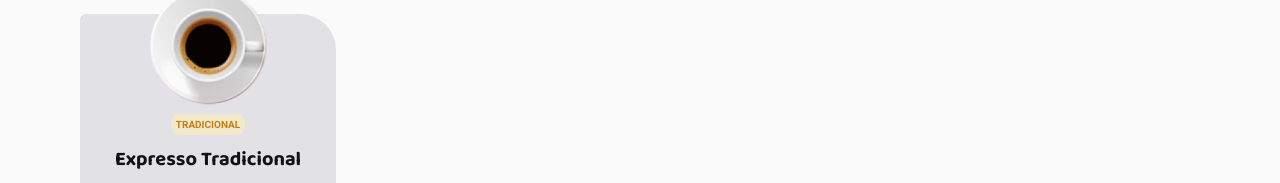
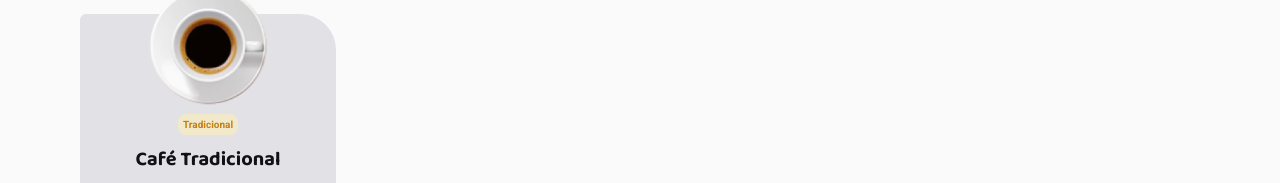
Before and after one commit to gabramos90/coffe-delivery, a React (Vite) app: page / in a window 1280 px wide. Shown: the part 747-930 px from the top of the page. Built offline with nearby package versions, Linux system fonts and the light colour scheme.

Commit message:
product array variables is working

```diff
--- a/src/components/Home/components/Card/index.tsx
+++ b/src/components/Home/components/Card/index.tsx
@@ -6,20 +6,25 @@ import {
   CardDescription,
 } from './styles'
 import coffeType from '../../../../assets/coffe-type.svg'
+import { ICoffe } from '../..'
 
-export function Card() {
+interface Props {
+  coffe: ICoffe
+}
+
+export function Card({ coffe }: Props) {
   return (
     <CardContainer>
       <CardDescription>
         <img src={coffeType} alt="tipo de café" />
-        <span>TRADICIONAL</span>
-        <h5>Expresso Tradicional</h5>
-        <p>O tradicional café feito com água quente e grãos moídos</p>
+        <span>{coffe.tag}</span>
+        <h5>{coffe.name}</h5>
+        <p>{coffe.description}</p>
       </CardDescription>
       <CardAddToCart>
         <div>
           <span className="dollarSign">R$</span>
-          <span className="productPrice">9,90</span>
+          <span className="productPrice">{coffe.price}</span>
         </div>
         <AddToCartAndQuantity>
           <div className="quantitySelector">
--- a/src/components/Home/index.tsx
+++ b/src/components/Home/index.tsx
@@ -9,7 +9,27 @@ import { BoundingBox, Clock, Coffee, ShoppingCart } from 'phosphor-react'
 import headlineCoffe from '../../assets/headline-coffe.svg'
 import { Card } from './components/Card'
 
+export interface ICoffe {
+  id: string
+  tag: string
+  name: string
+  description: string
+  price: number
+}
+
+const coffes = [
+  {
+    id: 'skaska',
+    tag: 'Tradicional',
+    name: 'Café Tradicional',
+    description: 'O tradicional café feito com água quente e grãos moídos',
+    price: 990,
+  },
+]
+
 export function Home() {
+  console.log(coffes)
+
   return (
     <HomeContainer>
       <MainBannerContainer>
@@ -42,7 +62,9 @@ export function Home() {
       </MainBannerContainer>
       <ProductsContainer>
         <h4>Nossos cafés</h4>
-        <Card />
+        {coffes.map((coffe) => (
+          <Card key={coffe.id} coffe={coffe} />
+        ))}
       </ProductsContainer>
     </HomeContainer>
   )
```
